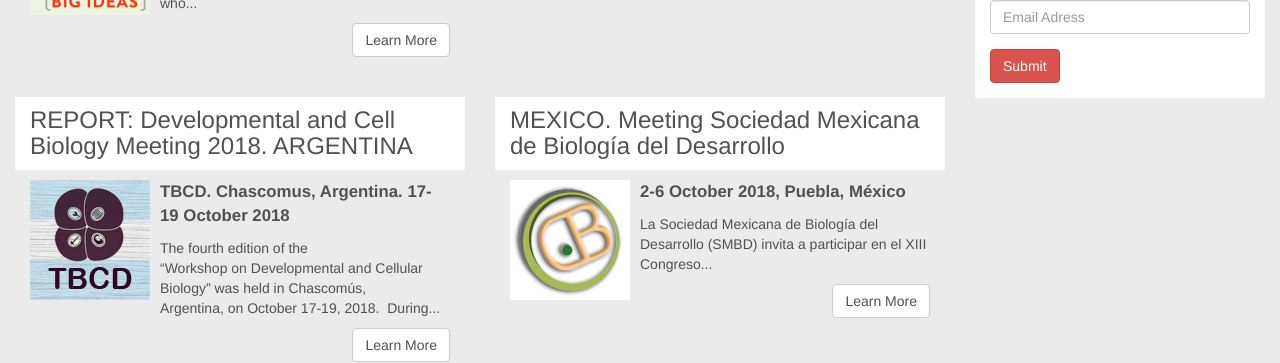
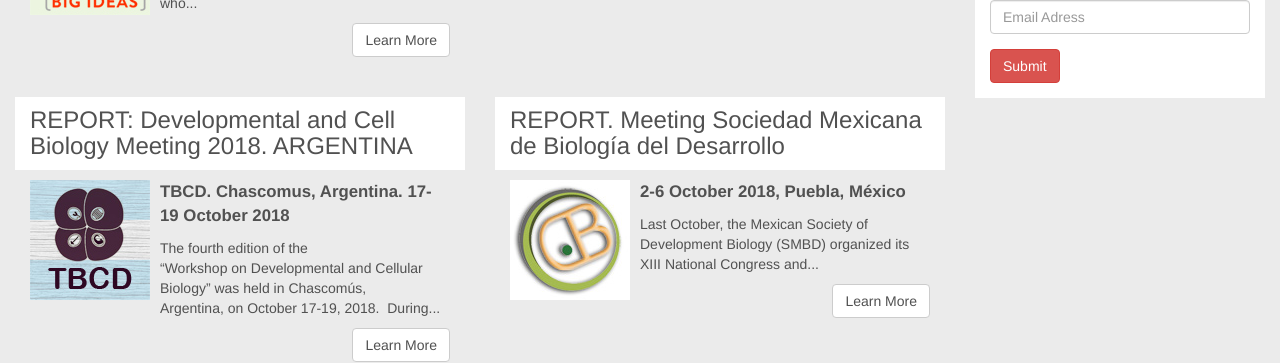
Before and after one commit to lasdb/lasdb.github.io, a Jekyll site: the page built from index.html, in a window 1280 px wide. Shown: the part 1424-1787 px from the top of the page. Built offline with Jekyll 4.4.1, drawn with Linux system fonts in a browser that asks for light colours; nearby versions of some CDN libraries; some of the changed lines change nothing that is shown.

Commit message:
Update 2000-01-01-news.markdown

```diff
--- a/_posts/2000-01-01-news.markdown
+++ b/_posts/2000-01-01-news.markdown
@@ -63,6 +63,29 @@ Twitter @tallerBCD: https://twitter.com/tallerBCD '
     imageBg: '../img/news/chascomus2018-bg.jpg'
     URL: 'http://tallerbcd.wixsite.com/tallerbcd'
 
+  - title: 'REPORT. Meeting Sociedad Mexicana de Biología del Desarrollo'
+    date: '6/11/18'
+    subtitle: '2-6 October 2018, Puebla, México'
+    body: 'Last October, the Mexican Society of Development Biology (SMBD) organized its XIII National Congress and also its first International Congress in Ex-hacienda of Chautla in Puebla, Mexico. This is a fantastic place to be isolated in a relaxed environment that allowed participants to talk about science, creating a highly collaborative and friendly environment to exchange ideas. The aim of this conference was to bring developmental biologists from other parts of the world to encourage students interested in this topic to attend the congress. On the other hand, a large number of young researchers who have arrived in Mexico as newly hired researchers were invited with the idea that they had the opportunity to present their work and also to generate collaboration opportunities with foreign and national groups.
+This congress brought together 35 experts, 16 which were nationals and 19 internationals. The talks were divided into 8 keynote and 27 short talks. The speakers came from Argentina, Brazil, Chile, Germany, Israel, Spain, the United States, the United Kingdom, and Portugal. The International Society of Development Biologists supported to SMBD with the ISDB-MOD Lecture to bring Ginés Morata of the Center of Molecular Biology CSIC of the Autonomous University of Madrid, Spain. <br>
+Website: http://congreso.smbd.org.mx/2018/  <br>
+Facebook: https://www.facebook.com/SMEXBD  <br>
+Twitter @SocMexBioDes: https://twitter.com/SocMexBioDes '
+    imageSm: 'img/news/Mex2018-sm.jpg'
+    imageBg: '../img/news/Mex2018rep-bg.jpg'
+    URL: 'http://congreso.smbd.org.mx/2018/'
+
+  - title: 'Report: V Latin America Zebrafish Network Course and Symposium'
+    date: '7/8/18'
+    subtitle: 'LAZEN 2018'
+    body: 'Last May, the beautiful city of Cuernavaca, Mexico, received the Latin American community of zebrafish students and researchers in the fifth edition of the Latin American Zebrafish Network (LAZEN) Course and Meeting, organized locally by Enrique Salas, Denhí Schnabel, Fernando López Casillas and Hilda Lomelí.  LAZEN was born in 2010, in an initially timid initiative by four LASDB-member researchers from Argentina, Brazil, Chile and Uruguay, that quickly grew to become a thriving and adaptable forum for all regional zebrafish researchers, well beyond developmental biology. <br>
+The activity started with a full-time 7-day hands-on course, where some international instructors introduced a selected group of students to the current essential experimental approaches in zebrafish research, including CRISPR-based genome editing, transgenesis, optogenetics, techniques for cell and tissue labeling, confocal microscopy and live imaging. Lectures were also interspersed among the practicals. Students came from all over Latin America, with representatives from Argentina, Brazil, Colombia, Mexico, Peru, Venezuela and Uruguay, in addition to a participant from Egypt. Strategically positioned social activities helped to immediately generate a highly collaborative and friendly environment among students and instructors, who spent together more than 12 hours a day.<br>
+The meeting was short (2 days) but intensive, with the participation of all the instructors and several other invited speakers, in a perfect balance of regional and international researchers, as well as covering an ever-growing diversity. Funding for both events was provided by ICGEB, UNU-Biolac and UNAM. During the meeting, a new network Board was elected, and the place for the VI LAZEN Course and Meeting was designated, coincident with LAZEN’s 10th anniversary in 2020: Peru.<br>
+For more information, go to the LAZEN website: http://lazen.fcien.edu.uy'
+    imageSm: 'img/news/lazen2018-rep-sm.jpg'
+    imageBg: '../img/news/lazen2018-rep-bg.jpg'
+    URL: 'http://lazen.fcien.edu.uy'
+
   - title: 'MEXICO. Meeting Sociedad Mexicana de Biología del Desarrollo'
     date: '5/7/18'
     subtitle: '2-6 October 2018, Puebla, México'
@@ -87,18 +110,6 @@ Twitter @tallerBCD: https://twitter.com/tallerBCD '
     imageSm: 'img/news/chascomus-sm.jpg'
     imageBg: '../img/news/chascomus-bg.jpg'
     URL: 'http://tallerbcd.wixsite.com/tallerbcd'
-
-
-  - title: 'Report: V Latin America Zebrafish Network Course and Symposium'
-    date: '7/8/18'
-    subtitle: 'LAZEN 2018'
-    body: 'Last May, the beautiful city of Cuernavaca, Mexico, received the Latin American community of zebrafish students and researchers in the fifth edition of the Latin American Zebrafish Network (LAZEN) Course and Meeting, organized locally by Enrique Salas, Denhí Schnabel, Fernando López Casillas and Hilda Lomelí.  LAZEN was born in 2010, in an initially timid initiative by four LASDB-member researchers from Argentina, Brazil, Chile and Uruguay, that quickly grew to become a thriving and adaptable forum for all regional zebrafish researchers, well beyond developmental biology. <br>
-The activity started with a full-time 7-day hands-on course, where some international instructors introduced a selected group of students to the current essential experimental approaches in zebrafish research, including CRISPR-based genome editing, transgenesis, optogenetics, techniques for cell and tissue labeling, confocal microscopy and live imaging. Lectures were also interspersed among the practicals. Students came from all over Latin America, with representatives from Argentina, Brazil, Colombia, Mexico, Peru, Venezuela and Uruguay, in addition to a participant from Egypt. Strategically positioned social activities helped to immediately generate a highly collaborative and friendly environment among students and instructors, who spent together more than 12 hours a day.<br>
-The meeting was short (2 days) but intensive, with the participation of all the instructors and several other invited speakers, in a perfect balance of regional and international researchers, as well as covering an ever-growing diversity. Funding for both events was provided by ICGEB, UNU-Biolac and UNAM. During the meeting, a new network Board was elected, and the place for the VI LAZEN Course and Meeting was designated, coincident with LAZEN’s 10th anniversary in 2020: Peru.<br>
-For more information, go to the LAZEN website: http://lazen.fcien.edu.uy'
-    imageSm: 'img/news/lazen2018-rep-sm.jpg'
-    imageBg: '../img/news/lazen2018-rep-bg.jpg'
-    URL: 'http://lazen.fcien.edu.uy'
 
   - title: 'Pew Latin America Postdoctoral Fellowships 2019'
     date: '23/5/18'
```
